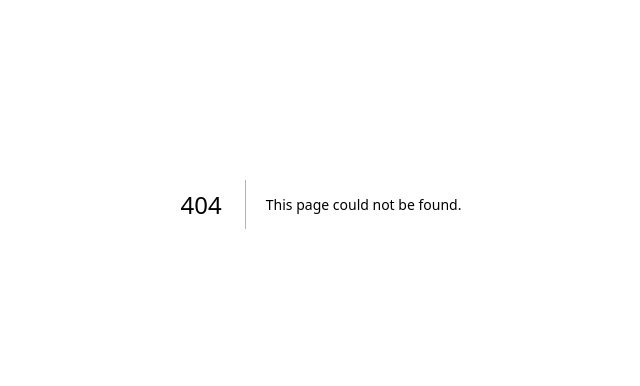
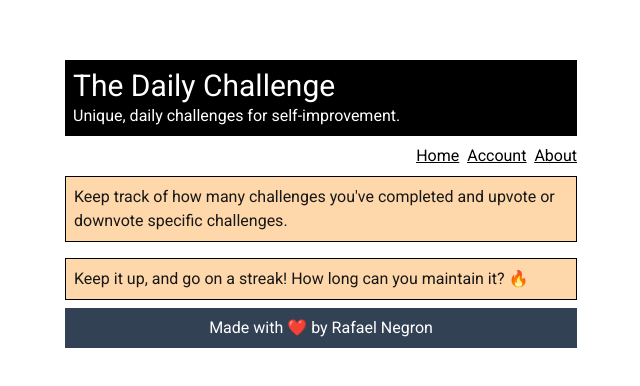
Before and after one commit to User5842/the-daily-challenge, a Next.js app: page /account in a window 1280 px wide. Before the commit this address had no page. Shown: the part 196-582 px from the top of the page, without its empty margins (319-959 px from the left). Built offline with nearby package versions, Linux system fonts and the light colour scheme.

Commit message:
before account form

```diff
--- a/src/app/about/page.tsx
+++ b/src/app/about/page.tsx
@@ -0,0 +1,21 @@
+export default function About() {
+  return (
+    <div className="flex flex-col gap-4">
+      <p className="bg-orange-200 p-2 border border-black">
+        I'm all about self-improvement, and I've always wanted to incorporate
+        daily, random challenges into my routine easily.
+      </p>
+      <p className="bg-orange-200 p-2 border border-black">
+        By making these challenges random, I keep my body and brain on their
+        toes, always ready for a new and exciting task.
+      </p>
+      <p className="bg-orange-200 p-2 border border-black">
+        Doing these challenges allows me to create momentum in my life; the more
+        I do them, the better I feel.
+      </p>
+      <p className="bg-orange-200 p-2 border border-black">
+        So, try it out for yourself and see where you land 😄
+      </p>
+    </div>
+  );
+}
--- /dev/null
+++ b/src/app/account/page.tsx
@@ -0,0 +1,13 @@
+export default function Account() {
+  return (
+    <div className="flex flex-col gap-4">
+      <p className="bg-orange-200 p-2 border border-black">
+        Keep track of how many challenges you've completed and upvote or
+        downvote specific challenges.
+      </p>
+      <p className="bg-orange-200 p-2 border border-black">
+        Keep it up, and go on a streak! How long can you maintain it? 🔥
+      </p>
+    </div>
+  );
+}
--- a/src/app/layout.tsx
+++ b/src/app/layout.tsx
@@ -1,6 +1,7 @@
 import type { Metadata } from "next";
 import "./globals.css";
 import { Roboto } from "next/font/google";
+import Link from "next/link";
 
 const roboto = Roboto({
   weight: ["300", "400", "900"],
@@ -19,7 +20,35 @@ export default function RootLayout({
 }>) {
   return (
     <html lang="en">
-      <body className={`antialiased ${roboto.className}`}>{children}</body>
+      <body className={`antialiased ${roboto.className}`}>
+        <main>
+          <div className="h-dvh max-w-lg m-auto flex">
+            <div className="m-auto flex flex-col gap-2">
+              <header className="bg-black text-white p-2">
+                <h1 className="text-3xl">The Daily Challenge</h1>
+                <p>Unique, daily challenges for self-improvement.</p>
+              </header>
+              <div>
+                <ul className="flex gap-2 justify-end">
+                  <li className="text-black underline">
+                    <Link href="/">Home</Link>
+                  </li>
+                  <li className="text-black underline">
+                    <Link href="/account">Account</Link>
+                  </li>
+                  <li className="text-black underline">
+                    <Link href="/about">About</Link>
+                  </li>
+                </ul>
+              </div>
+              {children}
+              <footer className="bg-slate-700 text-white p-2 text-center">
+                <p>Made with ❤️ by Rafael Negron</p>
+              </footer>
+            </div>
+          </div>
+        </main>
+      </body>
     </html>
   );
 }
--- a/src/app/page.tsx
+++ b/src/app/page.tsx
@@ -1,24 +1,5 @@
-import Link from "next/link";
-
 export default function Main() {
   return (
-    <main>
-      <div className="h-dvh max-w-lg m-auto flex">
-        <div className="m-auto flex flex-col gap-2">
-          <header className="bg-black text-white p-2">
-            <h1 className="text-3xl">The Daily Challenge</h1>
-            <p>Unique, daily challenges for self-improvement.</p>
-          </header>
-          <div>
-            <ul className="flex gap-2 justify-end">
-              <li className="bg-black p-2 text-white">
-                <Link href="#">Account</Link>
-              </li>
-              <li className="bg-black p-2 text-white">
-                <Link href="#">About</Link>
-              </li>
-            </ul>
-          </div>
     <div className="flex">
       <div className="m-auto flex flex-col gap-2">
         <div className="border border-black">
@@ -32,8 +13,8 @@ export default function Main() {
           <div className="p-2">
             <h3 className="font-semibold">Explanation</h3>
             <p>
-                    Stretching helps improve flexibility, relieve tension, and
-                    boost muscle recovery after workouts.
+              Stretching helps improve flexibility, relieve tension, and boost
+              muscle recovery after workouts.
             </p>
           </div>
         </div>
@@ -49,11 +30,5 @@ export default function Main() {
         </div>
       </div>
     </div>
-          <footer className="bg-slate-700 text-white p-2 text-center">
-            <p>Made with ❤️ by Rafael Negron</p>
-          </footer>
-        </div>
-      </div>
-    </main>
   );
 }
```
Lines whose indentation alone changed are shown as unchanged.
